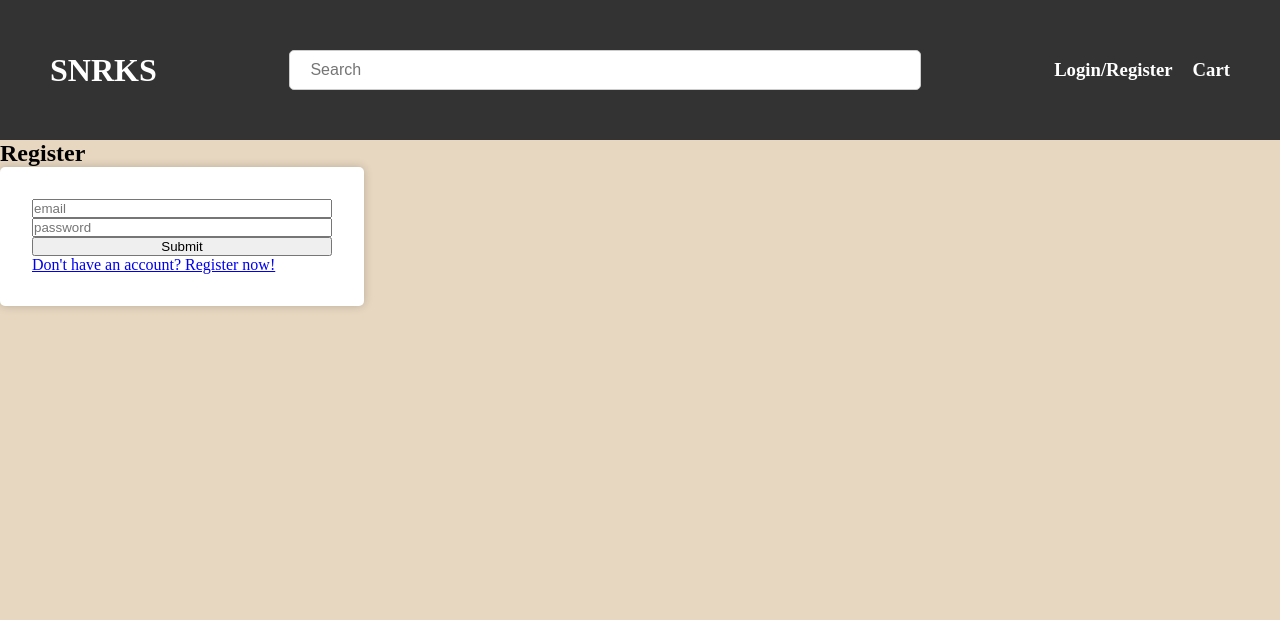
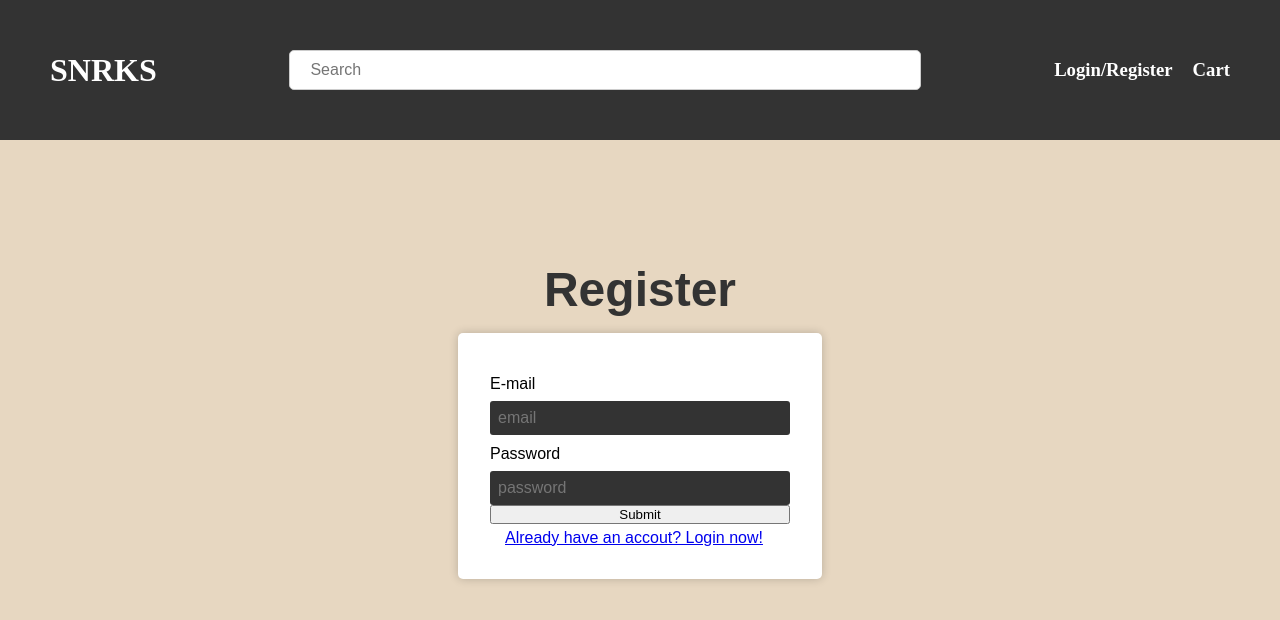
Before and after one commit to Team-Seals/Grace-Shopper, a React (Vite) app in the folder client/: page /register in a window 1280 px wide. Shown: the top 620 px of the page. Built offline with nearby package versions, Linux system fonts and the light colour scheme; no server answers.

Commit message:
finished register css

```diff
--- a/client/src/App.css
+++ b/client/src/App.css
@@ -4,7 +4,7 @@
 }
 
 body {
-  background-color: #E7D7C1 ;
+  background-color: #e7d7c1;
 }
 
 /* NAVBAR */
@@ -28,12 +28,12 @@ body {
   color: white;
 }
 
-.main a{
+.main a {
   color: white;
   text-decoration: none;
 }
 
-.searchBar{
+.searchBar {
   width: 50%;
   padding: 10px 20px;
   border-radius: 5px;
@@ -68,7 +68,7 @@ body {
   background-color: green;
 }
 
-/* LOGIN PAGE */
+/* LOGIN/REGISTER PAGE */
 
 .login-container {
   display: flex;
@@ -99,7 +99,8 @@ body {
 .label {
   font-size: 1rem;
   margin-bottom: 0.5rem;
-  color: #fff;
+  padding-top: 10px;
+  font-family: Arial, Helvetica, sans-serif;
 }
 
 .input {
@@ -114,6 +115,11 @@ body {
 
 .button:hover {
   background-color: #555;
+}
+
+.signup-link {
+  padding-top: 5px;
+  padding-left: 15px;
 }
 
 /* PRODUCTS PAGE */
--- a/client/src/components/Register.jsx
+++ b/client/src/components/Register.jsx
@@ -25,7 +25,7 @@ export default function Register() {
       });
       const result = await response.json();
       console.log("REGISTER RESULT:", result);
-      navigate("/login");
+      navigate("/");
     } catch (error) {
       console.error("Error:", error);
     }
@@ -33,23 +33,35 @@ export default function Register() {
 
   return (
     <div>
-      <h2>Register</h2>
+      <div className="login-container">
+        <h2 className="login-title">Register</h2>
         <form onSubmit={handleSubmit} className="login-form">
+          <label className="label" htmlFor="email">
+            E-mail
+          </label>
           <input
+            className="input"
             type="email"
             name="email"
             placeholder="email"
             onChange={(e) => setNewUsername(e.target.value)}
           />
+          <label className="label" htmlFor="password">
+            Password
+          </label>
           <input
+            className="input"
             type="password"
             name="password"
             placeholder="password"
             onChange={(e) => setNewPassword(e.target.value)}
           />
-        <button>Submit</button>
-        <Link to="/register">Don't have an account? Register now!</Link>
+          <button className="button">Submit</button>
+          <Link className="signup-link" to="/login">
+            Already have an accout? Login now!
+          </Link>
         </form>
+      </div>
     </div>
   );
 }
```
Lines whose indentation alone changed are shown as unchanged.
